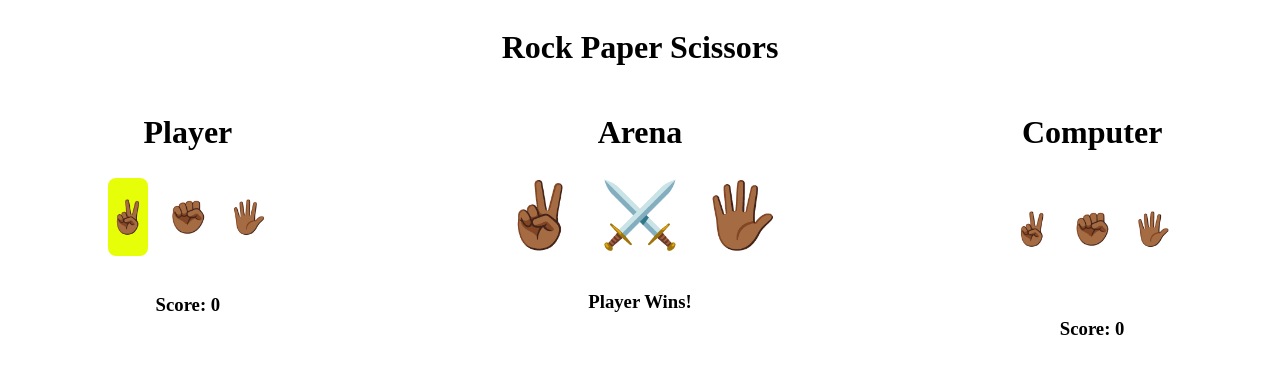
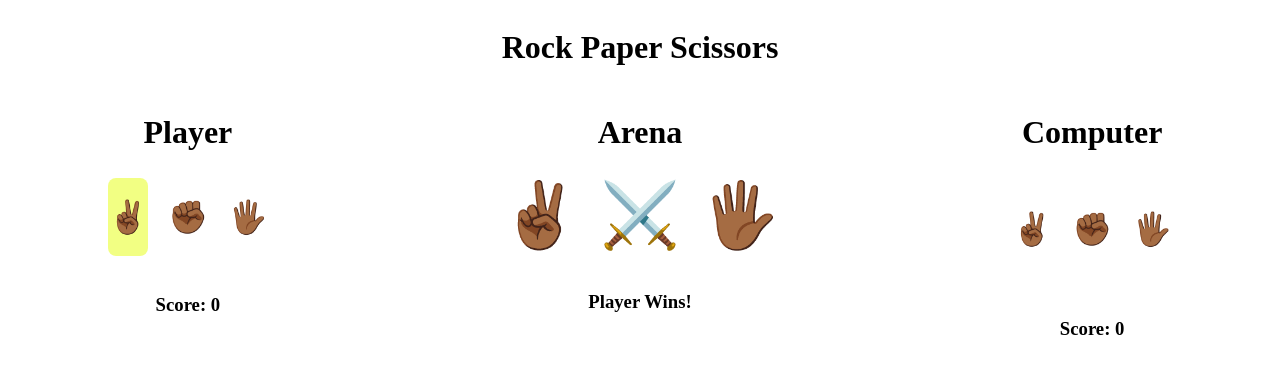
Before and after one commit to Detricklew/Rock-Paper-Scissors, a plain HTML site: page index.html in a window 1280 px wide. In both pictures the pointer is over the element 127 px from the left and 216 px from the top of the page. Drawn offline with Linux system fonts and the light colour scheme.

Commit message:
Added opacity to hover

```diff
--- a/style.css
+++ b/style.css
@@ -29,7 +29,7 @@
 }
 
 .option:hover{
-    background-color: rgb(230, 255, 9);
+    background-color: rgb(230, 255, 9, 0.5);
     border-radius: 8px;
     cursor: grab;
 }
```
